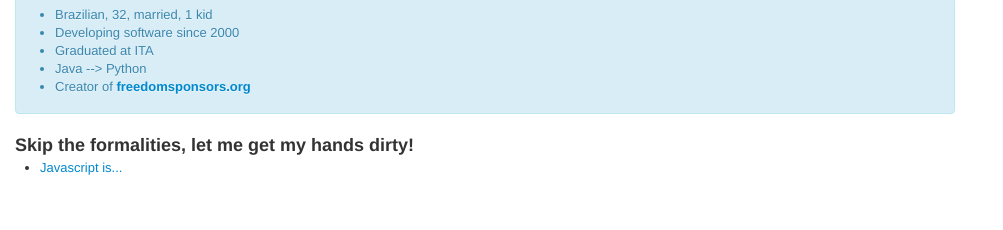
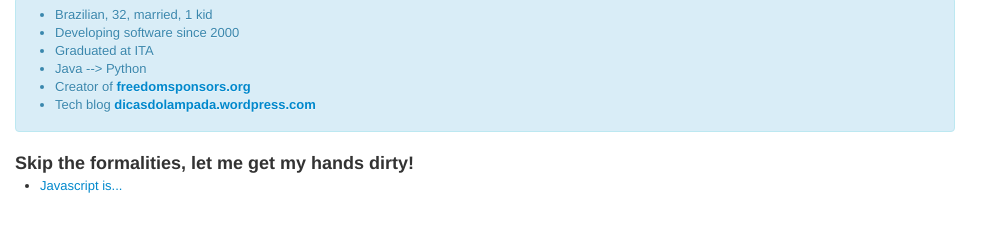
Before and after one commit to tonylampada/js4grownups, a plain HTML site: page whoami.html in a window 1280 px wide. Shown: the part 354-584 px from the top of the page, without its empty margins (0-1003 px from the left). Drawn offline with Linux system fonts and the light colour scheme.

Commit message:
add link to blog

```diff
--- a/whoami.html
+++ b/whoami.html
@@ -17,6 +17,7 @@
       <li>Graduated at ITA</li>
       <li>Java --&gt; Python</li>
       <li>Creator of <a href="http://freedomsponsors.org"><strong>freedomsponsors.org</strong></a></li>
+      <li>Tech blog <a href="http://dicasdolampada.wordpress.com"><strong>dicasdolampada.wordpress.com</strong></a></li>
     </ul>
   </div>
 
```
